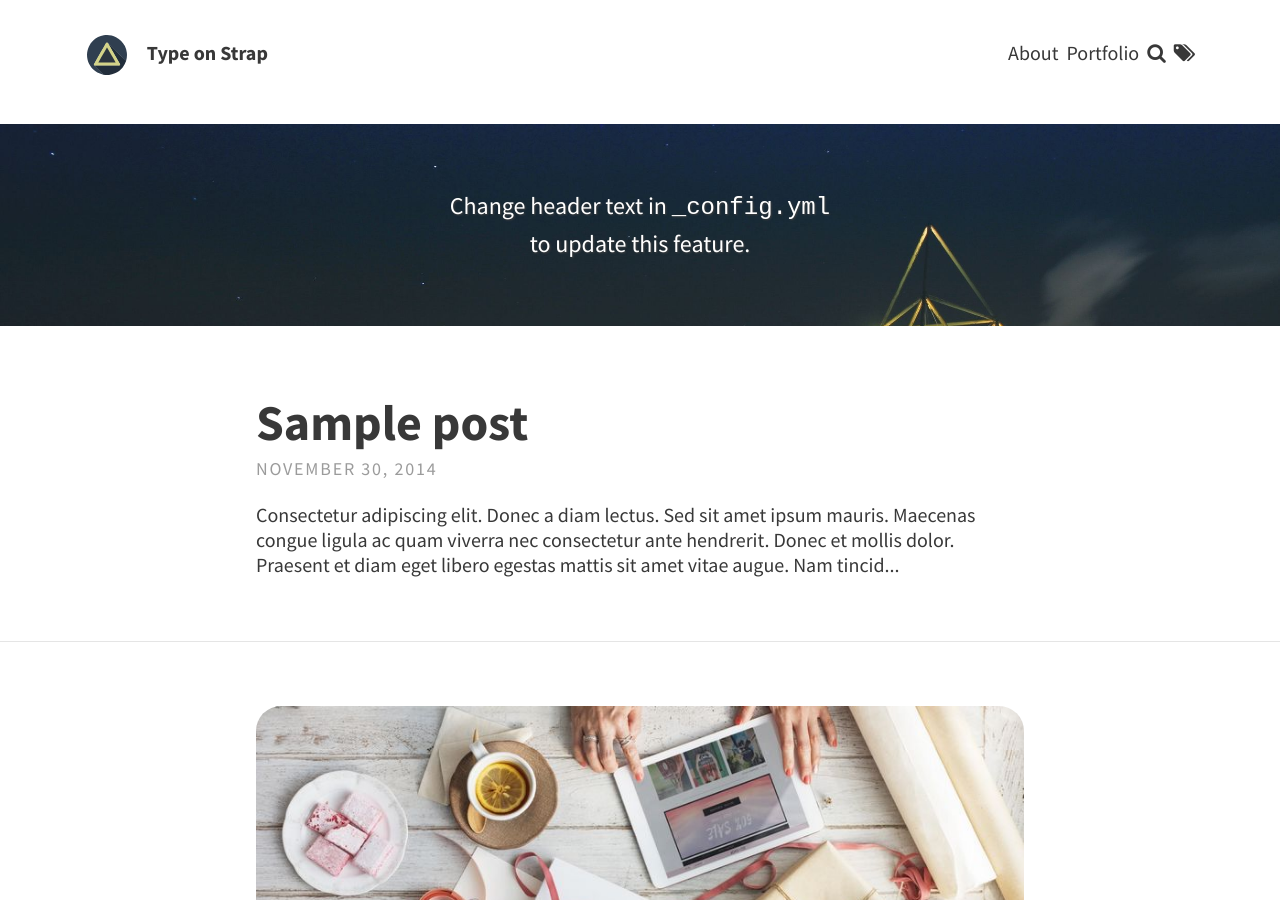
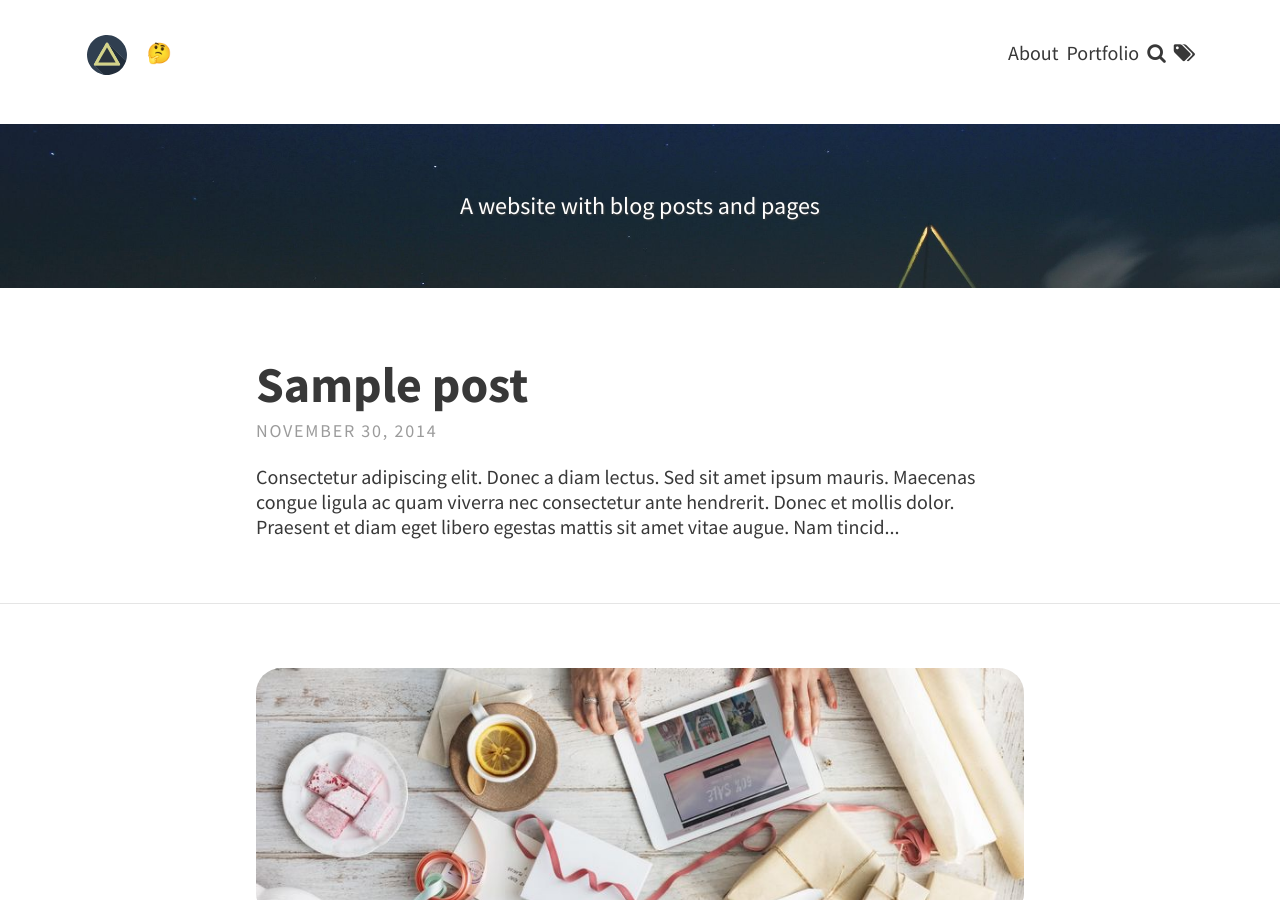
Before and after one commit to michjuh/michjuh.github.io, a Jekyll site: the page built from index.html, in a window 1280 px wide and 900 px high. Built offline with Jekyll 4.4.1, drawn with Linux system fonts in a browser that asks for light colours; the list of posts is cut into pages by our own code.

Commit message:
update config

```diff
--- a/_config.yml
+++ b/_config.yml
@@ -5,7 +5,7 @@ url: "http://mich.vanmooter.be"
 # THEME-SPECIFIC CONFIGURATION
 theme_settings:
   # Meta
-  title: Type on Strap
+  title: 🤔
   avatar: assets/img/triangle.svg
   favicon: assets/favicon.ico
   gravatar: # Email MD5 hash
@@ -13,13 +13,13 @@ theme_settings:
 
   # Header and footer text
   header_text: > #two or three lines to describe your site
-     <p>Change header text in <code>_config.yml</code> <br> to update this feature.</p>
+     <p>A website with blog posts and pages</p>
   header_text_feature_image: assets/img/pexels/triangular.jpeg
   footer_text: >
    Powered by <a href="https://jekyllrb.com/">Jekyll</a> with <a href="https://github.com/sylhare/Type-on-Strap">Type on Strap</a>
 
   # Icons
-  rss: true
+  rss: false
   email_address: # Full email address, e.g. "sam@example.com"
   behance:
   bitbucket:
@@ -27,18 +27,18 @@ theme_settings:
   facebook:
   flickr:
   gitlab:
-  github: "sylhare"
+  github: "michjuh"
   google_plus:
   instagram:
   keybase:
-  linkedin:  # Full URL
+  linkedin: https://www.linkedin.com/in/mich-van-mooter/
   pinterest:
   reddit:
   soundcloud:
   stack_exchange:  # Full URL
   steam:
   tumblr:
-  twitter: # "twitter username"
+  twitter: MichVanMooter
   vimeo:
   wordpress:
   youtube:
```
